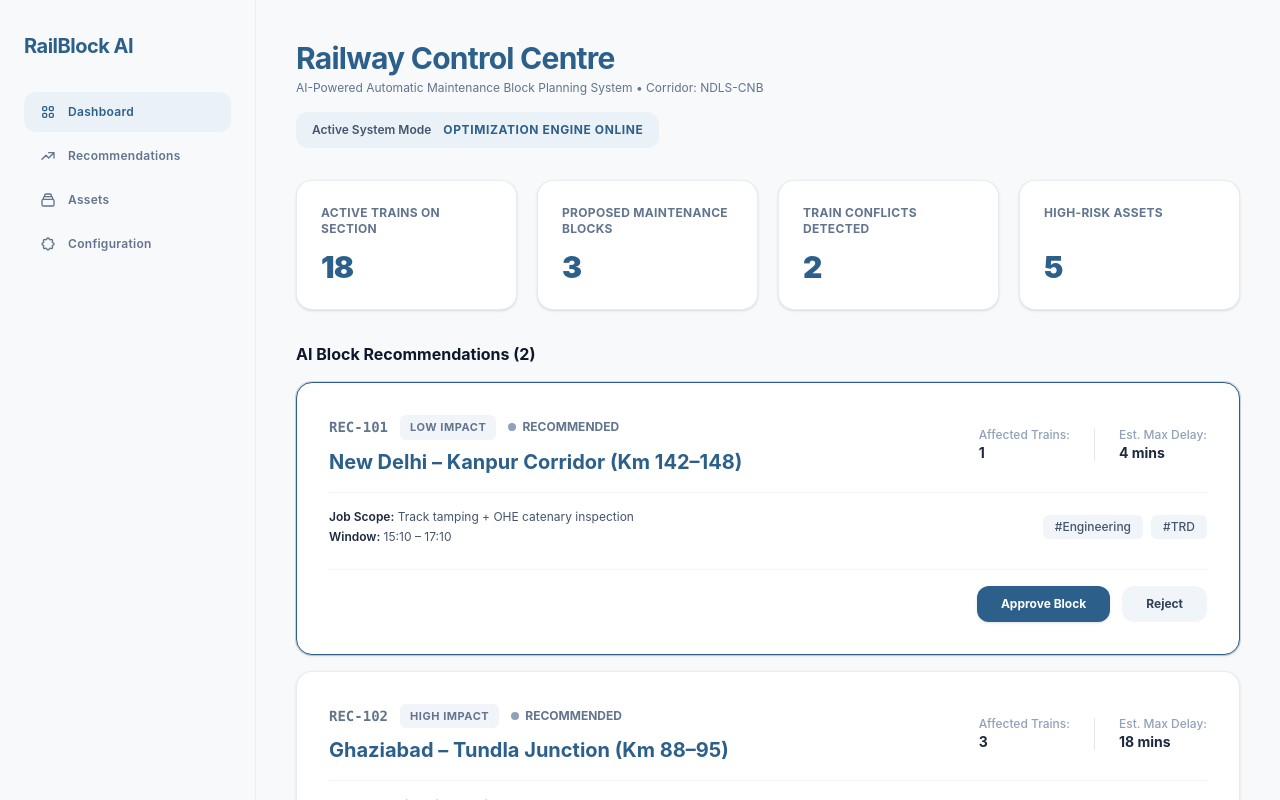
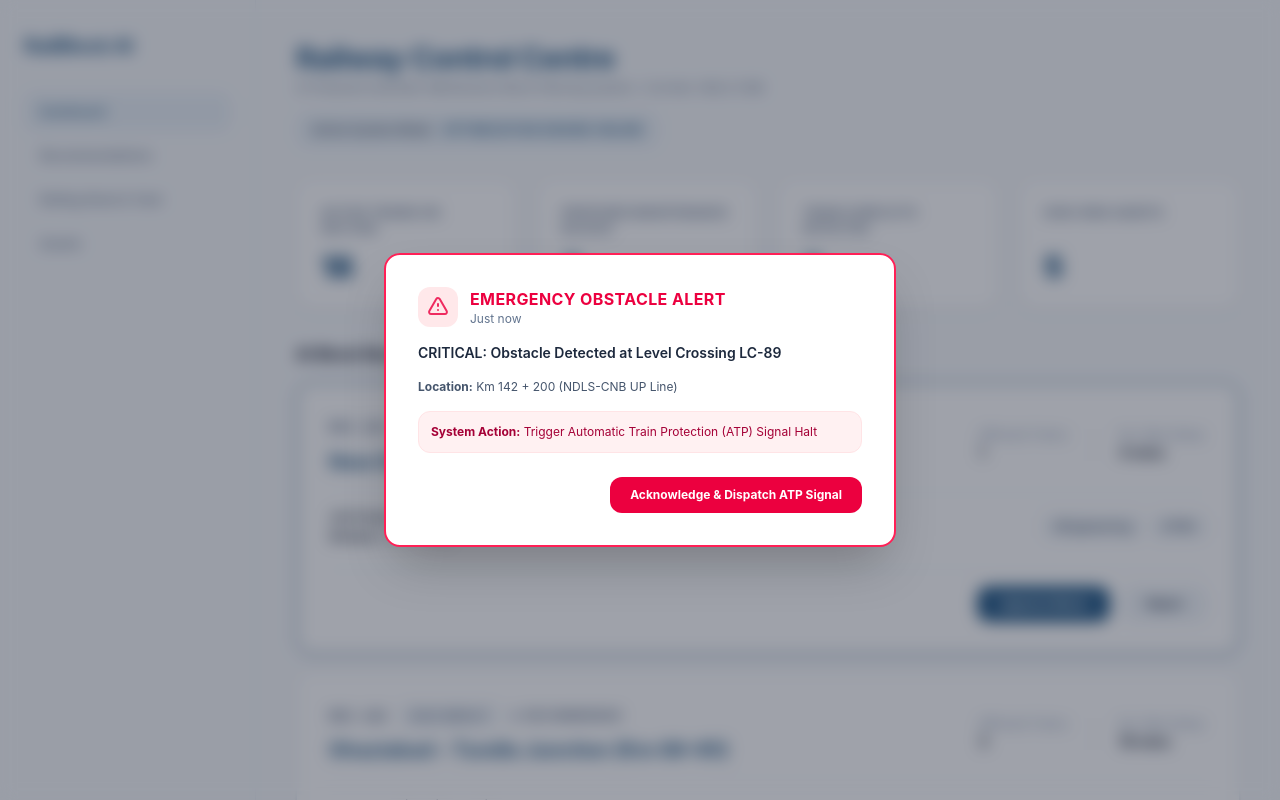
Before and after one commit to Pihoo786/RailBlock-AI, a React (Vite) app: page / in a window 1280 px wide. Shown: the top 800 px of the page. Built offline with nearby package versions, Linux system fonts and the light colour scheme.

Commit message:
emergency alert overlay

```diff
--- a/src/components/RailwayDashboard.jsx
+++ b/src/components/RailwayDashboard.jsx
@@ -1,10 +1,19 @@
 import React, { useState } from 'react';
-import { mockSummaryStats, mockRecommendations, mockHighRiskAssets } from '../data/mockData';
+import {
+  mockSummaryStats,
+  mockRecommendations,
+  mockHighRiskAssets,
+  mockYardAvailability,
+  mockEmergencyAlert
+} from '../data/mockdata.js';
 
 export default function RailwayDashboard() {
   const [recommendations, setRecommendations] = useState(mockRecommendations);
   const [selectedRec, setSelectedRec] = useState(mockRecommendations[0]);
   const [activeTab, setActiveTab] = useState('DASHBOARD');
+
+  // Emergency Overlay State
+  const [showAlert, setShowAlert] = useState(true);
 
   const handleAction = (id, newStatus) => {
     setRecommendations((prev) =>
@@ -16,10 +25,46 @@ export default function RailwayDashboard() {
   };
 
   return (
-    <div className="min-h-screen bg-[#F7F9FB] text-slate-800 font-sans flex flex-col md:flex-row">
+    <div className="min-h-screen bg-[#F7F9FB] text-slate-800 font-sans flex flex-col md:flex-row relative">
+
+      {/* 🚨 Emergency Alert Panel Overlay */}
+      {showAlert && (
+        <div className="fixed inset-0 bg-slate-900/40 backdrop-blur-sm z-50 flex items-center justify-center p-4">
+          <div className="bg-white rounded-2xl p-6 md:p-8 max-w-lg w-full border-2 border-rose-500 shadow-2xl space-y-4">
+            <div className="flex items-center gap-3">
+              <span className="p-2 bg-rose-100 text-rose-600 rounded-xl animate-pulse">
+                <svg className="w-6 h-6" fill="none" stroke="currentColor" viewBox="0 0 24 24">
+                  <path strokeLinecap="round" strokeLinejoin="round" strokeWidth="2" d="M12 9v2m0 4h.01m-6.938 4h13.856c1.54 0 2.502-1.667 1.732-3L13.732 4c-.77-1.333-2.694-1.333-3.464 0L3.34 16c-.77 1.333.192 3 1.732 3z" />
+                </svg>
+              </span>
+              <div>
+                <h3 className="text-base font-bold text-rose-600 uppercase tracking-wide">Emergency Obstacle Alert</h3>
+                <p className="text-xs text-slate-500">{mockEmergencyAlert.timestamp}</p>
+              </div>
+            </div>
+
+            <p className="text-slate-800 font-semibold text-sm">{mockEmergencyAlert.title}</p>
+            <p className="text-xs text-slate-600"><strong>Location:</strong> {mockEmergencyAlert.location}</p>
+
+            <div className="bg-rose-50 p-3 rounded-xl border border-rose-100 text-xs text-rose-800">
+              <strong>System Action:</strong> {mockEmergencyAlert.recommendedAction}
+            </div>
+
+            <div className="flex justify-end gap-3 pt-2">
+              <button
+                onClick={() => setShowAlert(false)}
+                className="bg-rose-600 hover:bg-rose-700 text-white font-bold text-xs px-5 py-2.5 rounded-xl cursor-pointer"
+              >
+                Acknowledge & Dispatch ATP Signal
+              </button>
+            </div>
+          </div>
+        </div>
+      )}
+
       {/* Sidebar Navigation */}
       <aside className="w-full md:w-64 bg-[#F7F9FB] p-6 flex flex-col gap-6 shrink-0 border-r border-slate-200/60">
-        <div className="py-2">
+        <div className="py-2 flex justify-between items-center">
           <h2 className="text-xl font-bold tracking-tight text-[#2C5F8A]">RailBlock AI</h2>
         </div>
 
@@ -27,64 +72,53 @@ export default function RailwayDashboard() {
           <button
             onClick={() => setActiveTab('DASHBOARD')}
             className={`flex items-center gap-3 px-4 py-3 rounded-xl transition cursor-pointer ${
-              activeTab === 'DASHBOARD'
-                ? 'bg-[#EAF1F7] text-[#2C5F8A]'
-                : 'text-slate-500 hover:text-slate-800 hover:bg-slate-100'
+              activeTab === 'DASHBOARD' ? 'bg-[#EAF1F7] text-[#2C5F8A]' : 'text-slate-500 hover:text-slate-800 hover:bg-slate-100'
             }`}
           >
-            <svg className="w-4 h-4" fill="none" stroke="currentColor" viewBox="0 0 24 24">
-              <path strokeLinecap="round" strokeLinejoin="round" strokeWidth="2" d="M4 6a2 2 0 012-2h2a2 2 0 012 2v2a2 2 0 01-2 2H6a2 2 0 01-2-2V6zM14 6a2 2 0 012-2h2a2 2 0 012 2v2a2 2 0 01-2 2h-2a2 2 0 01-2-2V6zM4 16a2 2 0 012-2h2a2 2 0 012 2v2a2 2 0 01-2 2H6a2 2 0 01-2-2v-2zM14 16a2 2 0 012-2h2a2 2 0 012 2v2a2 2 0 01-2 2h-2a2 2 0 01-2-2v-2z" />
-            </svg>
             Dashboard
           </button>
 
           <button
             onClick={() => setActiveTab('RECOMMENDATIONS')}
             className={`flex items-center gap-3 px-4 py-3 rounded-xl transition cursor-pointer ${
-              activeTab === 'RECOMMENDATIONS'
-                ? 'bg-[#EAF1F7] text-[#2C5F8A]'
-                : 'text-slate-500 hover:text-slate-800 hover:bg-slate-100'
+              activeTab === 'RECOMMENDATIONS' ? 'bg-[#EAF1F7] text-[#2C5F8A]' : 'text-slate-500 hover:text-slate-800 hover:bg-slate-100'
             }`}
           >
-            <svg className="w-4 h-4" fill="none" stroke="currentColor" viewBox="0 0 24 24">
-              <path strokeLinecap="round" strokeLinejoin="round" strokeWidth="2" d="M13 7h8m0 0v8m0-8l-8 8-4-4-6 6" />
-            </svg>
             Recommendations
+          </button>
+
+          <button
+            onClick={() => setActiveTab('YARD')}
+            className={`flex items-center gap-3 px-4 py-3 rounded-xl transition cursor-pointer ${
+              activeTab === 'YARD' ? 'bg-[#EAF1F7] text-[#2C5F8A]' : 'text-slate-500 hover:text-slate-800 hover:bg-slate-100'
+            }`}
+          >
+            Rolling Stock & Yard
           </button>
 
           <button
             onClick={() => setActiveTab('ASSETS')}
             className={`flex items-center gap-3 px-4 py-3 rounded-xl transition cursor-pointer ${
-              activeTab === 'ASSETS'
-                ? 'bg-[#EAF1F7] text-[#2C5F8A]'
-                : 'text-slate-500 hover:text-slate-800 hover:bg-slate-100'
+              activeTab === 'ASSETS' ? 'bg-[#EAF1F7] text-[#2C5F8A]' : 'text-slate-500 hover:text-slate-800 hover:bg-slate-100'
             }`}
           >
-            <svg className="w-4 h-4" fill="none" stroke="currentColor" viewBox="0 0 24 24">
-              <path strokeLinecap="round" strokeLinejoin="round" strokeWidth="2" d="M19 11H5m14 0a2 2 0 012 2v6a2 2 0 01-2 2H5a2 2 0 01-2-2v-6a2 2 0 012-2m14 0V9a2 2 0 00-2-2M5 11V9a2 2 0 012-2m0 0V5a2 2 0 012-2h6a2 2 0 012 2v2M7 7h10" />
-            </svg>
             Assets
           </button>
+        </nav>
 
+        {/* Trigger emergency alert manually for testing */}
+        <div className="mt-auto pt-4 border-t border-slate-200">
           <button
-            onClick={() => setActiveTab('CONFIGURATION')}
-            className={`flex items-center gap-3 px-4 py-3 rounded-xl transition cursor-pointer ${
-              activeTab === 'CONFIGURATION'
-                ? 'bg-[#EAF1F7] text-[#2C5F8A]'
-                : 'text-slate-500 hover:text-slate-800 hover:bg-slate-100'
-            }`}
+            onClick={() => setShowAlert(true)}
+            className="w-full text-left text-xs text-rose-600 font-bold hover:underline"
           >
-            <svg className="w-4 h-4" fill="none" stroke="currentColor" viewBox="0 0 24 24">
-              <path strokeLinecap="round" strokeLinejoin="round" strokeWidth="2" d="M10.325 4.317c.426-1.756 2.924-1.756 3.35 0a1.724 1.724 0 002.573 1.066c1.543-.94 3.31.826 2.37 2.37a1.724 1.724 0 001.065 2.572c1.756.426 1.756 2.924 0 3.35a1.724 1.724 0 00-1.066 2.573c.94 1.543-.826 3.31-2.37 2.37a1.724 1.724 0 00-2.572 1.065c-.426 1.756-2.924 1.756-3.35 0a1.724 1.724 0 00-2.573-1.066c-1.543.94-3.31-.826-2.37-2.37a1.724 1.724 0 00-1.065-2.572c-1.756-.426-1.756-2.924 0-3.35a1.724 1.724 0 001.066-2.573c-.94-1.543.826-3.31 2.37-2.37.996.608 2.296.07 2.572-1.065z" />
-            </svg>
-            Configuration
+            ⚠️ Simulate LC Obstacle Alert
           </button>
-        </nav>
+        </div>
       </aside>
 
       {/* Main Content Area */}
       <main className="flex-1 p-6 md:p-10 max-w-7xl">
-        {/* Header Bar */}
         <header className="mb-8">
           <h1 className="text-2xl md:text-3xl font-bold text-[#2C5F8A] tracking-tight">
             Railway Control Centre
@@ -101,10 +135,9 @@ export default function RailwayDashboard() {
           </div>
         </header>
 
-        {/* TAB 1: MAIN DASHBOARD VIEW */}
+        {/* TAB 1: MAIN DASHBOARD & RECOMMENDATIONS */}
         {(activeTab === 'DASHBOARD' || activeTab === 'RECOMMENDATIONS') && (
           <div className="space-y-8">
-            {/* Metric Summary Bar */}
             <section className="grid grid-cols-2 lg:grid-cols-4 gap-5">
               <MetricCard label="Active Trains on Section" value={mockSummaryStats.activeTrains} />
               <MetricCard label="Proposed Maintenance Blocks" value={mockSummaryStats.recommendedBlocks} />
@@ -112,7 +145,6 @@ export default function RailwayDashboard() {
               <MetricCard label="High-Risk Assets" value={mockSummaryStats.highRiskAssets} />
             </section>
 
-            {/* AI Block Recommendations */}
             <section>
               <h2 className="text-base font-bold text-slate-900 mb-4">
                 AI Block Recommendations ({recommendations.length})
@@ -124,26 +156,19 @@ export default function RailwayDashboard() {
                     key={rec.id}
                     onClick={() => setSelectedRec(rec)}
                     className={`bg-white rounded-2xl p-6 md:p-8 shadow-sm border transition cursor-pointer ${
-                      selectedRec?.id === rec.id
-                        ? 'border-[#2C5F8A] ring-1 ring-[#2C5F8A]/20'
-                        : 'border-slate-200/80 hover:border-slate-300'
+                      selectedRec?.id === rec.id ? 'border-[#2C5F8A] ring-1 ring-[#2C5F8A]/20' : 'border-slate-200/80 hover:border-slate-300'
                     }`}
                   >
                     <div className="flex flex-col md:flex-row md:items-center justify-between gap-4">
                       <div>
                         <div className="flex items-center gap-3 mb-2">
-                          <span className="text-sm font-semibold text-slate-500 font-mono">
-                            {rec.id}
-                          </span>
+                          <span className="text-sm font-semibold text-slate-500 font-mono">{rec.id}</span>
                           <span className="text-[11px] font-bold tracking-wider text-slate-500 bg-slate-100 px-2.5 py-1 rounded-md uppercase">
                             {rec.impactLevel} Impact
                           </span>
                           <StatusWord status={rec.status} />
                         </div>
-
-                        <h3 className="text-xl font-bold text-[#2C5F8A]">
-                          {rec.section}
-                        </h3>
+                        <h3 className="text-xl font-bold text-[#2C5F8A]">{rec.section}</h3>
                       </div>
 
                       <div className="flex items-center gap-6 text-sm text-slate-600">
@@ -201,9 +226,36 @@ export default function RailwayDashboard() {
           </div>
         )}
 
-        {/* TAB 2: ASSETS VIEW */}
-        {(activeTab === 'DASHBOARD' || activeTab === 'ASSETS') && (
+        {/* TAB 2: ROLLING STOCK & YARD AVAILABILITY VIEW */}
+        {(activeTab === 'DASHBOARD' || activeTab === 'YARD') && (
           <section className="bg-white rounded-2xl p-6 md:p-8 shadow-sm border border-slate-200/80 mt-8">
+            <h2 className="text-base font-bold text-slate-900 mb-6">
+              Rolling Stock & Yard Availability (Coaching Depots)
+            </h2>
+
+            <div className="grid grid-cols-1 md:grid-cols-3 gap-4">
+              {mockYardAvailability.map((item) => (
+                <div key={item.id} className="p-5 rounded-xl border border-slate-100 bg-[#F7F9FB]">
+                  <span className="text-xs font-bold font-mono text-slate-400 block mb-1">{item.id}</span>
+                  <h3 className="font-bold text-slate-800 text-sm mb-2">{item.type}</h3>
+                  <p className="text-xs text-slate-600 mb-1"><strong>Depot:</strong> {item.depot}</p>
+                  <p className="text-xs text-slate-600 mb-3"><strong>Turnaround:</strong> {item.nextTurnaround}</p>
+
+                  <span className={`text-[10px] font-bold px-2.5 py-1 rounded-md uppercase ${
+                    item.status === 'READY' ? 'bg-emerald-100 text-emerald-700' :
+                    item.status === 'OVERHAUL' ? 'bg-rose-100 text-rose-700' : 'bg-amber-100 text-amber-700'
+                  }`}>
+                    {item.status}
+                  </span>
+                </div>
+              ))}
+            </div>
+          </section>
+        )}
+
+        {/* TAB 3: ASSETS VIEW */}
+        {activeTab === 'ASSETS' && (
+          <section className="bg-white rounded-2xl p-6 md:p-8 shadow-sm border border-slate-200/80">
             <h2 className="text-base font-bold text-slate-900 mb-6">
               Critical Asset Risk Queue
             </h2>
@@ -235,24 +287,6 @@ export default function RailwayDashboard() {
                   ))}
                 </tbody>
               </table>
-            </div>
-          </section>
-        )}
-
-        {/* TAB 3: CONFIGURATION VIEW */}
-        {activeTab === 'CONFIGURATION' && (
-          <section className="bg-white rounded-2xl p-8 shadow-sm border border-slate-200/80">
-            <h2 className="text-lg font-bold text-slate-900 mb-4">System Configuration</h2>
-            <p className="text-sm text-slate-600 mb-6">Adjust optimization parameters and risk thresholds for automated planning.</p>
-            <div className="space-y-4 max-w-md">
-              <div>
-                <label className="block text-xs font-semibold text-slate-600 mb-2 uppercase">Max Allowed Train Delay (Minutes)</label>
-                <input type="number" defaultValue={15} className="w-full p-3 rounded-xl border border-slate-200 text-sm focus:outline-none focus:border-[#2C5F8A]" />
-              </div>
-              <div>
-                <label className="block text-xs font-semibold text-slate-600 mb-2 uppercase">Critical Risk Score Cutoff</label>
-                <input type="number" step="0.05" defaultValue={0.80} className="w-full p-3 rounded-xl border border-slate-200 text-sm focus:outline-none focus:border-[#2C5F8A]" />
-              </div>
             </div>
           </section>
         )}
--- a/src/data/mockData.js
+++ b/src/data/mockData.js
@@ -45,3 +45,17 @@ export const mockHighRiskAssets = [
   { id: "SIG_012", type: "Signal Interlocking", location: "Km 148 Junction", riskScore: 0.65, priority: "MEDIUM", department: "S&T" },
   { id: "TRK_088", type: "Turnout Switch", location: "Km 89 Switch 4B", riskScore: 0.92, priority: "CRITICAL", department: "Engineering" },
 ];
+
+export const mockYardAvailability = [
+  { id: 'LOCO-WAP7-3021', type: 'Electric Passenger', status: 'READY', depot: 'NDLS Coaching Depot', nextTurnaround: '18:30 IST' },
+  { id: 'LOCO-WAG9-4102', type: 'Electric Freight', status: 'OVERHAUL', depot: 'CNB Locomotive Shed', nextTurnaround: '06:00 IST (Tomorrow)' },
+  { id: 'LOCO-WAP5-3008', type: 'Electric Passenger', status: 'IN_INSPECTION', depot: 'GZB Depot', nextTurnaround: '21:15 IST' },
+];
+
+export const mockEmergencyAlert = {
+  id: 'ALERT-LC-89',
+  title: 'CRITICAL: Obstacle Detected at Level Crossing LC-89',
+  location: 'Km 142 + 200 (NDLS-CNB UP Line)',
+  timestamp: 'Just now',
+  recommendedAction: 'Trigger Automatic Train Protection (ATP) Signal Halt',
+};
```
